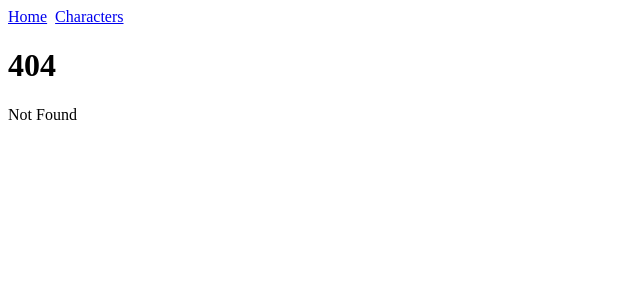
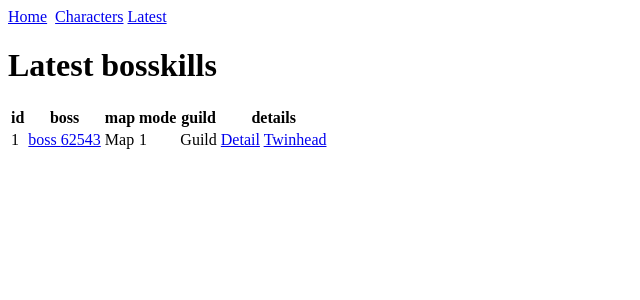
Before and after one commit to twinstar-bosskills/twinstar-bosskills, a SvelteKit app: page /boss-kills in a window 1280 px wide. Before the commit this address had no page. Shown: the top 300 px of the page, without its empty margins (0-640 px from the left). Built offline with nearby package versions, Linux system fonts and the light colour scheme; no server answers; the database is empty.

Commit message:
bosskills page wip

```diff
--- /dev/null
+++ b/src/lib/server/db/boss-kills.ts
@@ -0,0 +1,60 @@
+import { BOSSKILLS_DATABASE_URL } from '$env/static/private';
+import mysql from 'mysql2/promise';
+
+export type BossKill = {
+	id: number;
+	entry: number;
+	map: string;
+	mode: number;
+	guild: string;
+	time: string;
+	realm: number;
+	length: number;
+	wipes: number;
+	deaths: number;
+	ressUsed: number;
+	instanceId: number;
+};
+
+const BOSSKILLS: BossKill[] = [
+	{
+		id: 1,
+		entry: 62543,
+		map: 'Map',
+		mode: 1,
+		guild: 'Guild',
+		time: '2023-06-23 06:57:03',
+		realm: 18,
+		length: 360586,
+		wipes: 1,
+		deaths: 10,
+		ressUsed: 1,
+		instanceId: 560992
+	}
+];
+
+export const getLatestBosskills = async (): Promise<BossKill[]> => {
+	try {
+		const c = await mysql.createConnection(BOSSKILLS_DATABASE_URL);
+		const [rows] = await c.query(
+			'SELECT * FROM boss_kills WHERE hidden = 0 ORDER BY time DESC LIMIT 50'
+		);
+		return rows;
+	} catch (e) {
+		console.error(e);
+	}
+
+	return BOSSKILLS;
+};
+
+export const getBosskill = async (id: number) => {
+	try {
+		const c = await mysql.createConnection(BOSSKILLS_DATABASE_URL);
+		const [rows] = await c.query('SELECT * FROM boss_kills WHERE id = ? AND hidden = 0', id);
+		return rows?.[0];
+	} catch (e) {
+		console.error(e);
+	}
+
+	return BOSSKILLS.find((c) => c.id === id);
+};
--- a/src/lib/server/db/index.ts
+++ b/src/lib/server/db/index.ts
@@ -1 +1,2 @@
+export * from './boss-kills';
 export * from './characters';
--- a/src/routes/+layout.svelte
+++ b/src/routes/+layout.svelte
@@ -5,6 +5,7 @@
 		</li>
 		<li>
 			<a href="/characters">Characters</a>
+			<a href="/boss-kills">Latest</a>
 		</li>
 	</ul>
 </nav>
--- /dev/null
+++ b/src/routes/boss-kills/+page.server.ts
@@ -0,0 +1,8 @@
+import * as db from '$lib/server/db';
+import type { PageServerLoad } from './$types';
+
+export const load: PageServerLoad = async () => {
+	return {
+		latest: await db.getLatestBosskills()
+	};
+};
--- /dev/null
+++ b/src/routes/boss-kills/+page.svelte
@@ -0,0 +1,40 @@
+<script lang="ts">
+	import type { PageData } from './$types';
+
+	export let data: PageData;
+</script>
+
+<h1>Latest bosskills</h1>
+<div>
+	<table>
+		<thead>
+			<tr>
+				<th>id</th>
+				<th>boss</th>
+				<th>map</th>
+				<th>mode</th>
+				<th>guild</th>
+				<th>details</th>
+			</tr>
+		</thead>
+		<tbody>
+			{#each data.latest as bosskill}
+				<tr>
+					<td>{bosskill.id}</td>
+					<td>
+						<a href="https://mop-twinhead.twinstar.cz/?npc={bosskill.entry}">
+							boss {bosskill.entry}
+						</a>
+					</td>
+					<td>{bosskill.map}</td>
+					<td>{bosskill.mode}</td>
+					<td>{bosskill.guild}</td>
+					<td>
+						<a href="/boss-kills/{bosskill.id}">Detail</a>
+						<a href="https://mop-twinhead.twinstar.cz/?boss-kill={bosskill.id}">Twinhead</a>
+					</td>
+				</tr>
+			{/each}
+		</tbody>
+	</table>
+</div>
```
Also changed, not shown: src/routes/boss-kills/[id]/+page.server.ts (added, +16 -0 lines), src/routes/boss-kills/[id]/+page.svelte (added, +10 -0 lines).
